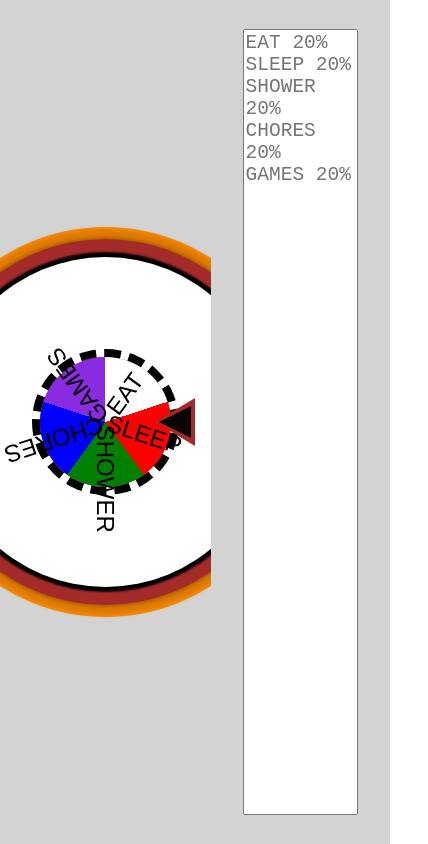
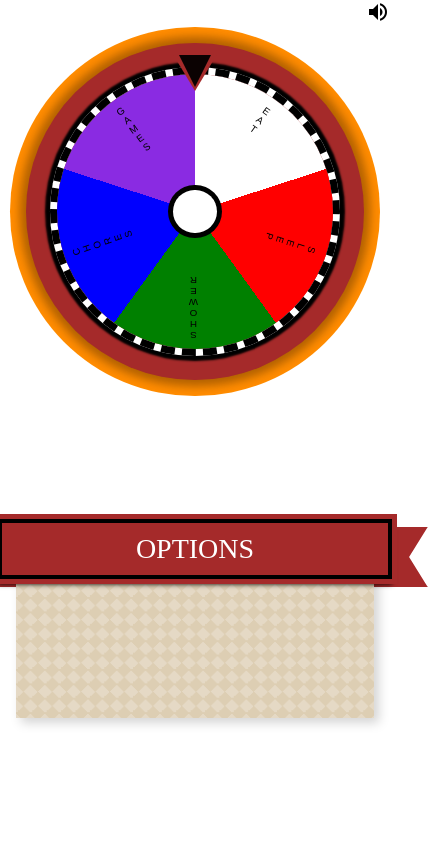
Before and after one commit to BillyChanClub/wheelSpinner, a plain HTML site: page index.html in a window 390 px wide. Shown: the whole page, 428 px wide, since content can reach past the window. Drawn offline with Linux system fonts and the light colour scheme.

Commit message:
Version 1.0.1
Added click sound
Modified style and layout responsiveness
Made the text in the wheel write top down
Added Material Icons link

```diff
--- a/index.html
+++ b/index.html
@@ -6,19 +6,26 @@
     <meta name="viewport" content="width=device-width, initial-scale=1.0">
     <link rel="stylesheet" href="./styles/style.css">
     <link rel="shortcut icon" href="https://raw.githubusercontent.com/BillyChanClub/billychanclub.github.io/main/images/favicon.ico">
+    <link href="https://fonts.googleapis.com/icon?family=Material+Icons"
+      rel="stylesheet">
+
     <title>Wheel Spinner</title>
 </head>
 <body>
+    <div><span id="volumeControl"class="material-icons">volume_up</span></div>
+    <main>
         <section class="left">
-        <div id="wheel--decoration"></div>
+            <div id="wheel--decoration">
             <div id="wheel">
-            <span style="transform: rotate(-54deg)">EAT</span>
-            <span style="transform: rotate(18deg">SLEEP</span>
-            <span style="transform: rotate(90deg)">SHOWER</span>
-            <span style="transform: rotate(162deg)">CHORES</span>
-            <span style="transform: rotate(234deg)">GAMES</span>
+                <span style="transform: rotate(36deg)">EAT</span>
+                <span style="transform: rotate(108deg">SLEEP</span>
+                <span style="transform: rotate(180deg)">SHOWER</span>
+                <span style="transform: rotate(251deg)">CHORES</span>
+                <span style="transform: rotate(324deg)">GAMES</span>
             </div>
-        <div class="arrow"></div>
+                <div id="wheel--center"></div>
+                <div class="arrow"></di>
+            </div>
         </section>
         <section class="right">
             <textarea name="inputs" id="inputs"  class="options" placeholder=
@@ -27,8 +34,10 @@ SLEEP 20%
 SHOWER 20%
 CHORES 20%
 GAMES 20%"
-        ></textarea>
+            >
+        </textarea>
         </section>
+    </main>
     <div class="winner-screen">
         <div class="inner">
             <span>WINNER!</span>
--- a/scripts/wheel.js
+++ b/scripts/wheel.js
@@ -14,12 +14,13 @@ wheel.addEventListener("click", () => spinTheWheel())
 
 function spinTheWheel(){
   if(!isSpinning){
+    playAudio(wheelTime)
     isSpinning = true;
     wheel.style.transform = `rotate(0deg)`
     wheel.style.transition = "none"
     winningAngle = Math.random() * 360
     setTimeout(()=>{
-      wheel.style.transform = `rotate(${winningAngle + 360 * 10 + 90}deg)`
+      wheel.style.transform = `rotate(${winningAngle + 360 * 10}deg)`
       wheel.style.transition = `transform ${wheelTime}s cubic-bezier(.23,1,.32,1)`;
     },10)
     setTimeout(()=>{
@@ -40,17 +41,17 @@ function spinTheWheel(){
 
 function addSpan(i, size, inputs){
   size = 360 / (inputs.length * 2)
-  let angleStart = 90 / (inputs.length) * (inputs.length-2);
+  let angleStart = size; //90 / (inputs.length) * (inputs.length-2);
   let span = document.createElement("span")
   span.innerHTML = inputs[i]
   let angle = i * size * 2
   //console.log((i * size) - ((i+1) * size))
-  span.style.transform = `rotate(${angle-angleStart}deg)`
+  span.style.transform = `rotate(${angle+angleStart}deg)`
   wheel.appendChild(span)
 }
 
 function addAnglePercent(deg, prev, i, inputs){
-  let angle = deg - 90 - ((deg-prev)/2)
+  let angle = prev + ((deg-prev)/2); //deg - 90 - ((deg-prev)/2)
   let span = document.createElement("span")
   span.innerHTML = inputs[i]
   span.style.transform = `rotate(${angle}deg)`
@@ -67,12 +68,13 @@ function normalWheel(args){
   for(let i = 0; i < inputs.length; i++){
     addSpan(i, size, inputs)
     let color = colors[i % colors.length]
-    gradientString += `${color} ${i * size}deg ${(i+1)*size}deg`
+    gradientString += `${color} ${0}deg ${(i+1)*size}deg`
     if(i != (inputs.length - 1)){
       gradientString += ", "
     }
     options.push([inputs[i], (i+1)*size])
   }
+
   gradientString += ")";
   //wheel.style["background-image"] = "conic-gradient(blue, red)"
   wheel.style["backgroundImage"] = gradientString;
@@ -151,3 +153,35 @@ function testRegex(inputs, regex){
     return regex.test(string)
   })
 }
+
+let audioTimer = 10
+let audios = []
+let audioIndex = 0
+for(let i = 0; i < 10; i++){
+  let audio = new Audio("./audio/click.wav")
+  audio.volume = 0.2
+  audio.playbackRate = 1.2
+  audios.push(audio)
+}
+
+function playAudio(time){
+  audioTimer = 1.02
+  loopAudio(audios)
+}
+function loopAudio(audios){
+  if(volumeOn){
+    audios[audioIndex].play()
+  }
+    audioIndex++
+    audioIndex = audioIndex >= audios.length ? 0 : audioIndex
+    audioTimer **= 1.03
+    if(audioTimer < 630){
+      setTimeout(loopAudio, audioTimer, audios)
+    }
+}
+let volumeOn = true
+let volumeButton = document.getElementById("volumeControl")
+volumeButton.addEventListener("click", (e)=> {
+  volumeOn = !volumeOn
+  volumeButton.innerHTML = volumeOn ? "volume_up" : "volume_off"
+})
--- a/styles/style.scss
+++ b/styles/style.scss
@@ -1,20 +1,54 @@
+@mixin small(){
+  @media (max-width: 800px){
+    @content;
+  }
+}
+@mixin large(){
+  @media (min-width: 800px){
+    @content;
+  }
+}
+*, *::before, *::after{box-sizing: border-box;}
 body{
     margin: 0;
-    display: flex;
-    align-content: center;
-    justify-content: center;
     height: 100vh;
     font-family: sans-serif;
 }
-
+main{
+  display: grid;
+  padding: 2.5% 1em;
+  margin: 0 auto;
+  height: 90%;
+  gap: 5em;
+  //background-color: black;
+  @include large{
+    max-width: 150em;
+    width: 80%;
+    grid-template-columns: repeat(2, 1fr);
+  }
+  @include small{
+    width: 100%;
+    grid-template-rows: 1fr;
+  }
+}
 section{
   position: relative;
   display: flex;
   align-items: center;
   justify-content: space-around;
-    padding: 2rem;
-    background-color: lightgray;
-    overflow: hidden;
+  padding: 2rem 0;
+  //background-color: lightgray;
+  .right{
+    flex-direction: column;
+  }
+}
+.material-icons{
+  cursor: pointer;
+  user-select: none;
+}
+#volumeControl{
+  position:absolute;
+  right: 0;
 }
 #wheel{
   display: flex;
@@ -22,14 +56,14 @@ body{
   position: relative;
   justify-self: flex-end;
   cursor: pointer;
-    width: 85vmin;
-    flex-shrink: 1;
+  width: 100%;
   height: auto;
+  flex-shrink: 0;
   aspect-ratio: 1/1;
   border-radius: 50%;
   background-color: brown;
   box-sizing: border-box;
-    border: 8px dashed black;
+  border: 7px dashed black;
   background-clip: content-box;
   background-image: conic-gradient(
     white 0deg, white 72deg,
@@ -39,41 +73,64 @@ body{
     blueviolet 0deg, blueviolet 360deg);
 
   &--decoration{
-      display: block;
-      position: absolute;
-      width: calc(85vmin - 2px);
+    display: flex;
+    align-items: center;
+    justify-content: center;
+    position: relative;
     flex-shrink: 1;
-      height: auto;
     aspect-ratio: 1/1;
     border-radius: 50%;
     background-color: white;
     box-shadow:
       0 0 2px 5px black,
-        0 0 0 18px brown,
-        0 0 3px 20px #0003,
-        0 0 5px 28px #0002,
-        0 0 0 30px darkorange;
+      0 0 0 24px brown,
+      0 0 10px 30px #0003,
+      0 0 8px 30px #0002,
+      0 0 0 40px darkorange;
+    @include large{
+      width: 85%;
+      height: auto;
+    }
+    @include small{
+      height: 85%;
+      width: auto;
+    }
+  }
+  &--center{
+    position: absolute;
+    width: 15%;
+    height: auto;
+    aspect-ratio: 1/1;
+    border-radius: 50%;
+    box-shadow: 0 0 0 5px black;
+    background-color: white;
+    pointer-events: none;
   }
   span{
-      font-size: 1.5em;
+    font-size: 2.5vmin;
     position: absolute;
-      left: 50%;
-      width: 50%;
-      text-align: center;
-      padding: .1em;
-      transform-origin: center left;
+    left: 47.5%;
+    height: 50%;
+    top: 0;
+    text-align: start;
+    //padding: .1em;
+    padding-top: .1em;
+    transform-origin: center bottom;
     user-select: none;
-      text-wrap: none;
+    writing-mode: tb;
+    text-orientation: upright;
+    text-indent: 5%;
   }
 }
+
 .arrow{
   position: absolute;
   width: 0px;
   height: 0px;
   border: 1.5em solid transparent;
-    border-left: none;
-    border-right: 2.5em solid brown;
-    right: 1em;
+  border-bottom: none;
+  border-top: 2.5em solid brown;
+  top: -1em;
 
   &::before{
     content: "";
@@ -81,21 +138,60 @@ body{
     width: 0px;
     height: 0px;
     border: 1em solid transparent;
-      border-left: none;
-      border-right: 2em solid #000E;
-      right: -36px;
-      top: -16px;
+    border-bottom: none;
+    border-top: 2em solid #000E;
+    right: -16px;
+    top: -36px;
   }
 }
 #inputs{
-    font-size: 1.5em;
+  $color1: #ddceb3;
+  $color2: lighten($color1, 5);
+  font-size: 1.2em;
+  font-family: cursive;
   width: 100%;
-    height: 100%;
+  min-height: 10em;
+  height: 70%;
+  min-height: 10em;
   resize: none;
+  padding: 1em;
+  background-image: repeating-conic-gradient($color1 0turn .125turn, $color2 .125turn .375turn, $color1 .375turn .625turn, $color2 .625turn .875turn, $color1 .875turn 1turn);
+  background-size: .75em .75em;
+  border: none;
+  box-shadow: 5px 5px 10px 0px rgba(0, 0, 0, 0.167);
+
+}
+.right::after{
+  content: "OPTIONS";
+  position: absolute;
+  top: 10%;
+  font-size: 1.75rem;
+  font-family: 'Times New Roman', Times, serif;
+  background-color: brown;
+  color: white;
+  width: 110%;
+  height: 3.75rem;
+  display: flex;
+  align-items: center;
+  justify-content: center;
+  border: 4px solid black;
+  box-shadow: 0 0 0 5px brown, 0 5px 5px black;
+}
+.right::before{
+  content: "";
+  position: absolute;
+  top: 13%;
+  background-color: brown;
+  width: 130%;
+  height: 3.75rem;
+  z-index: -1;
+  clip-path: polygon(0 0, 100% 0,96% 50%, 100% 100%, 0 100%, 4% 50%);
+  box-shadow: 0 5px 15px black;
 }
 
 .winner-screen{
-    position: absolute;
+  position: fixed;
+  top: 0;
   width: 100vw;
   height: 100vh;
   display: flex;
@@ -112,6 +208,7 @@ body{
     flex-direction: column;
     background-color: lightgray;
     width: 30em;
+    max-width: 90%;
     height: 15em;
 
     span{
```
Also changed, not shown: styles/style.css, 1 other file. Lines whose indentation alone changed are shown as unchanged.
